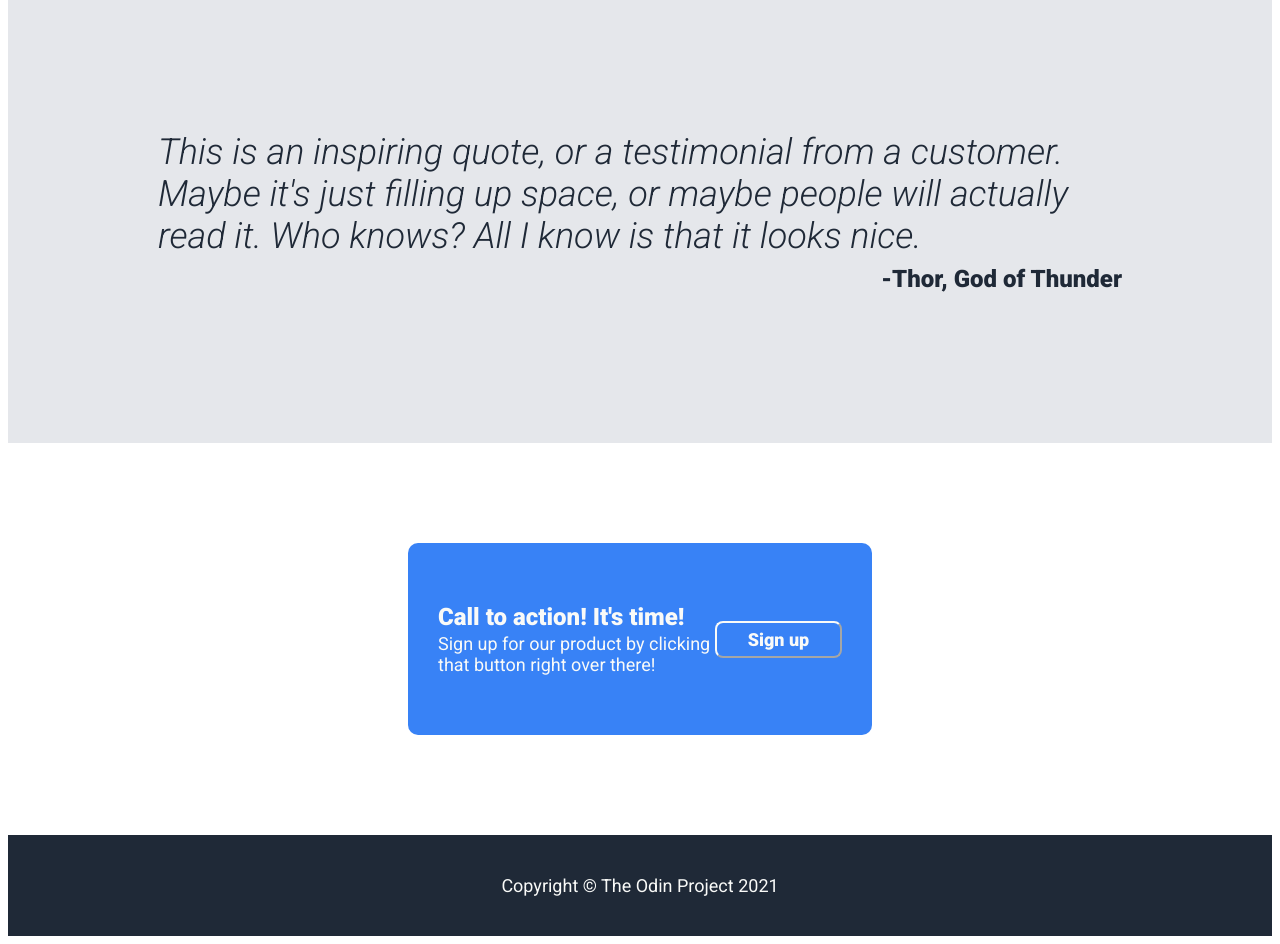
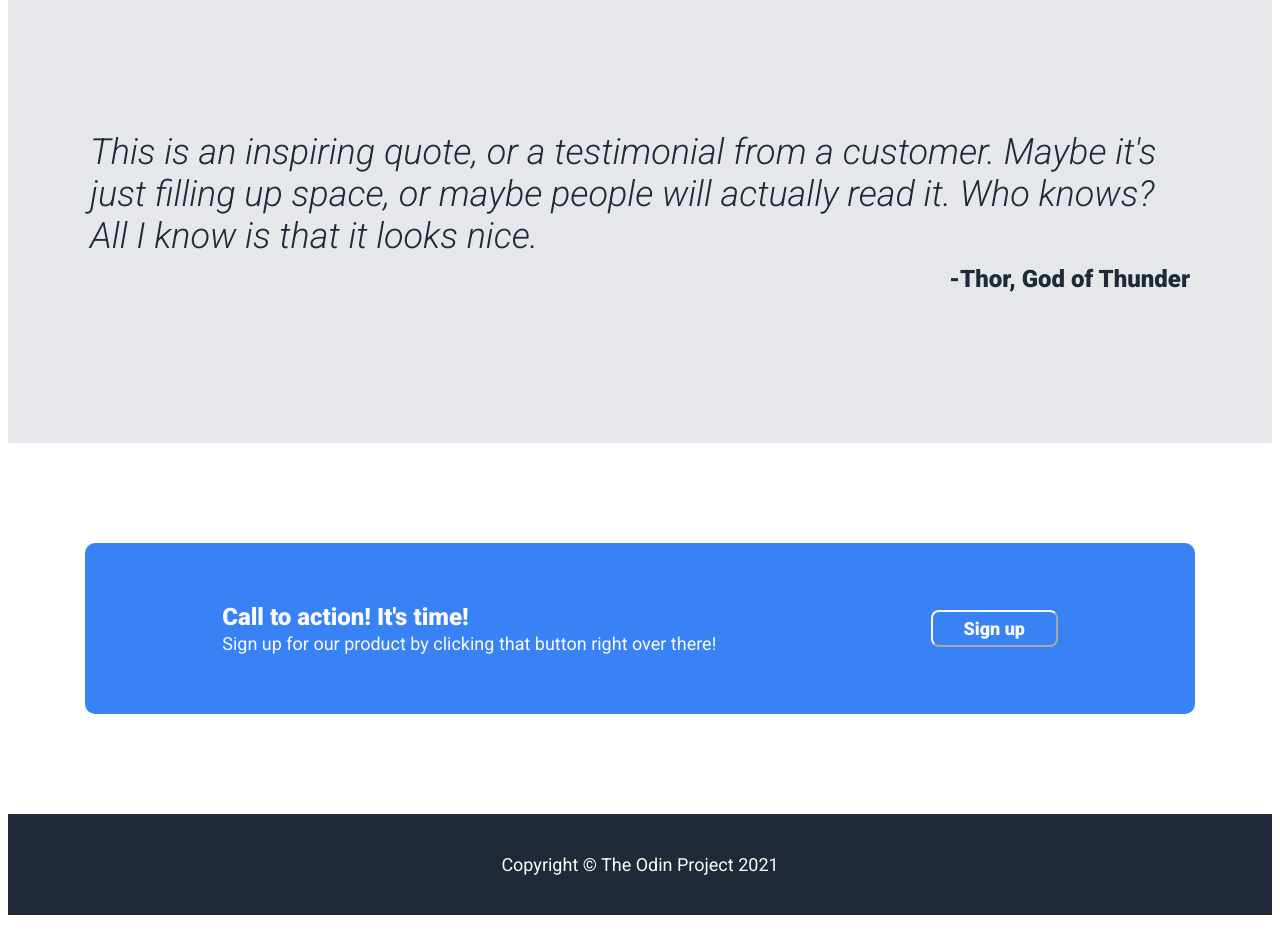
Before and after one commit to RithvikBona/odin-landing-page, a plain HTML site: page index.html in a window 1280 px wide. Shown: the part 1240-2184 px from the top of the page. After the commit the page ends 2163 px from the top, so only its background shows below. Drawn offline with Linux system fonts and the light colour scheme.

Commit message:
Fix shrinkage in section 4

```diff
--- a/styles.css
+++ b/styles.css
@@ -152,9 +152,10 @@ button {
     display: flex;
     flex-direction: column;
     justify-content: center;
-    margin: 150px;
+    margin: 150px 25px;
     max-width: 1100px;
     gap: 8px;
+    flex:auto;
 }
 
 .quote {
@@ -173,14 +174,23 @@ button {
 
 /* section 4 */
 
+
+.sec4 {
+    display: flex;
+    justify-content: center;
+    align-items: center;
+}
+
 .c2a {
     background-color: #3882f6;
     display: flex;
-    margin: 100px 400px;
+    margin: 100px 40px;
     padding: 60px 30px;
     justify-content: space-around;
     align-items: center;
     border-radius: 10px;
+    width: 1050px;
+    flex: 0, 1, auto;
 }
 
 .c2a button {
```
